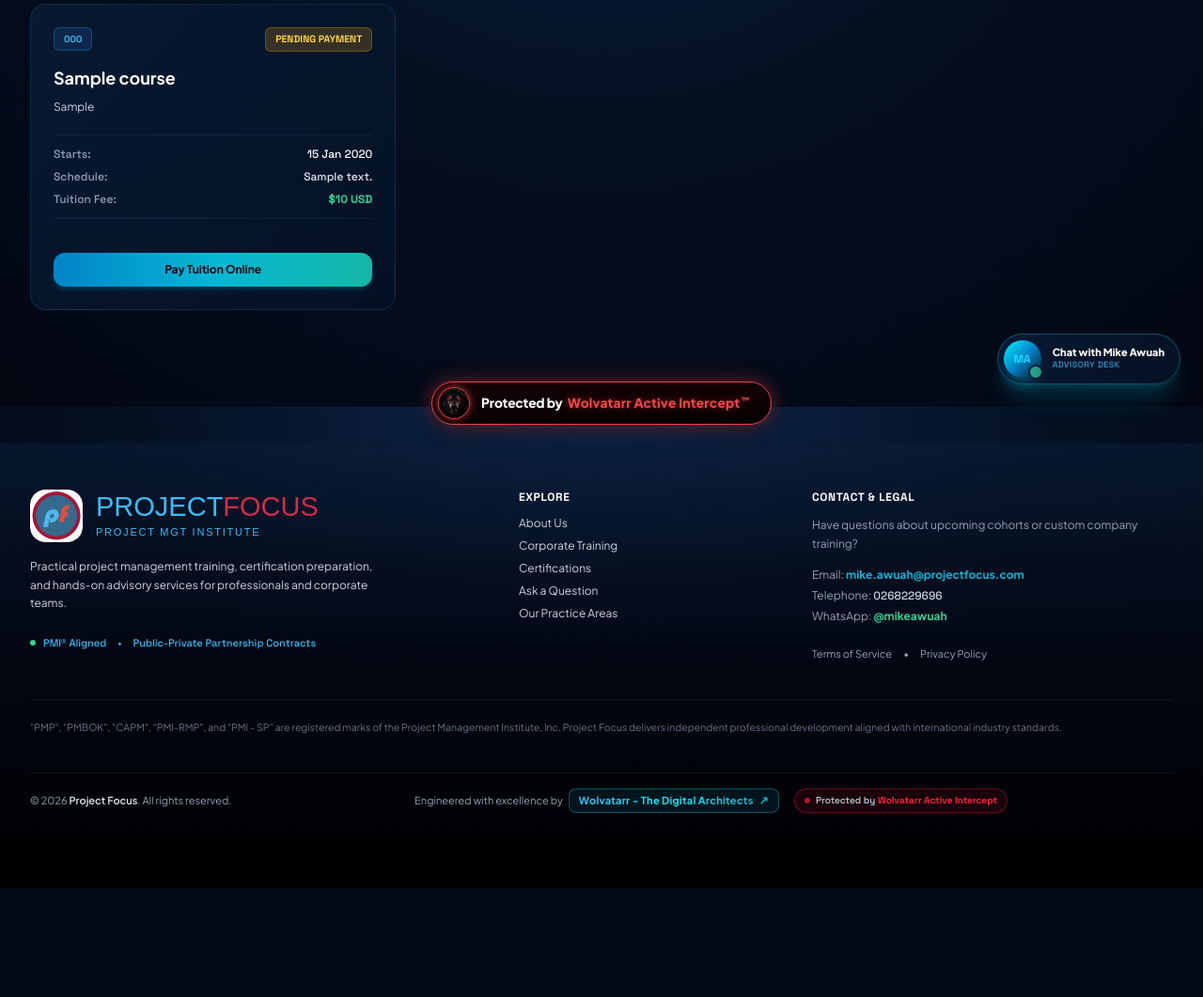
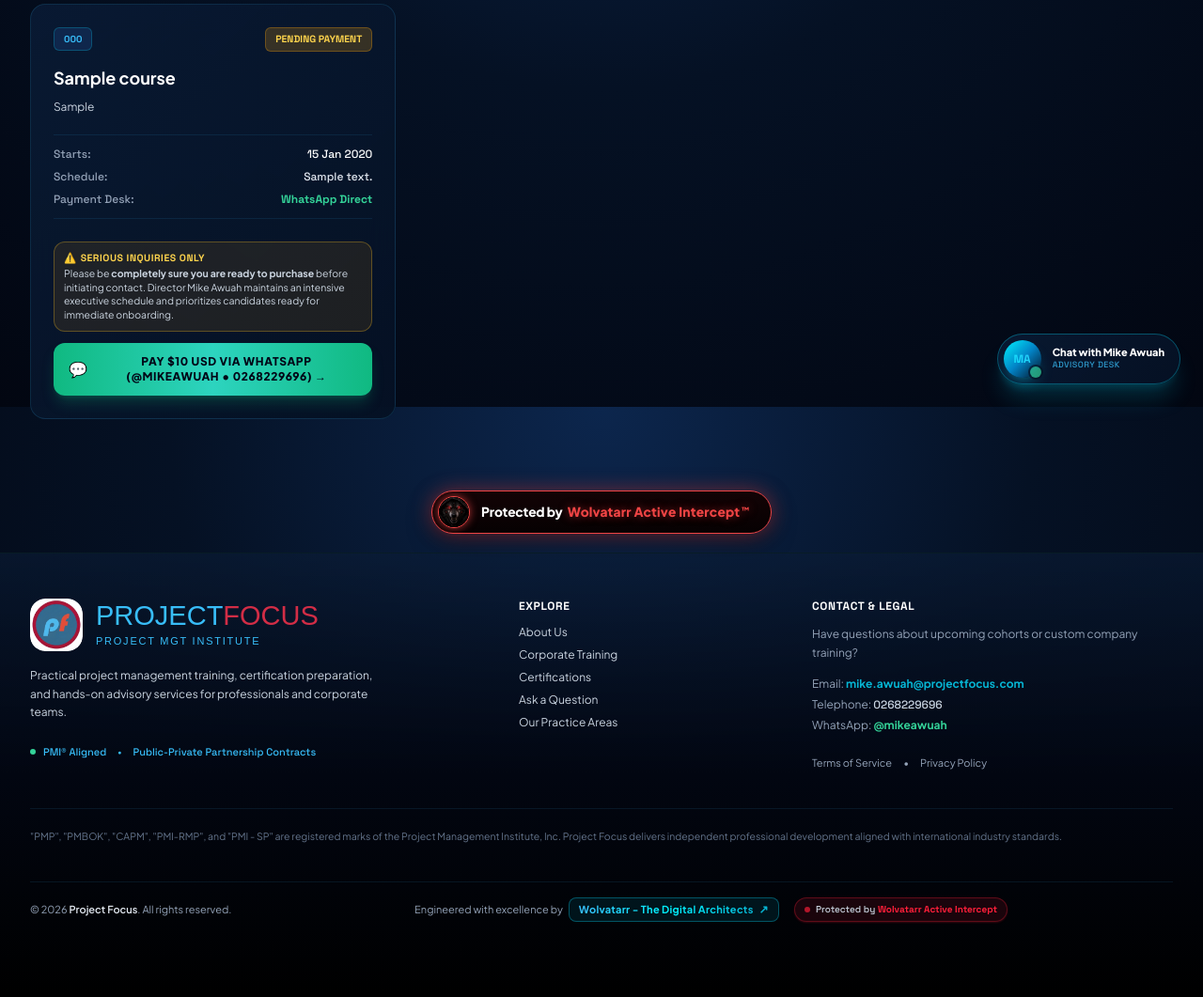
Before and after one commit to Wolfgh12/pfsite, a Django app: template templates/dashboard.html in a window 1280 px wide. Shown: the part 367-1428 px from the top of the page at 94% size. Before the commit the page ends 1312 px from the top, so only its background shows below. Run offline with Django 5.2, Linux system fonts and the light colour scheme; the template is opened without the code that fills it: values that come from a table or form of the project are taken from there, others are empty; tables that the repository leaves empty hold one stand-in row (values such as "Sample post"); parts of the project's set-up code (start-up, migrations or seed data) failed here and were passed over; some libraries are stand-ins or nearby versions; some web fonts are replaced.

Commit message:
Include exact tuition fee amount in WhatsApp message link and button

```diff
--- a/templates/dashboard.html
+++ b/templates/dashboard.html
@@ -92,23 +92,38 @@
             <span class="text-slate-200">{{ reg.cohort.course.schedule_details }}</span>
           </div>
           <div class="flex items-center justify-between text-slate-400">
-            <span>Tuition Fee:</span>
-            <span class="text-emerald-400 font-bold">${{ reg.cohort.course.fee|floatformat:0 }} USD</span>
+            <span>Payment Desk:</span>
+            <span class="text-emerald-400 font-bold">WhatsApp Direct</span>
           </div>
         </div>
       </div>
 
       <!-- Action Footer -->
-      <div class="pt-5 mt-4">
+      <div class="pt-4 mt-2 space-y-3">
         {% if reg.payment_status != 'PAID' %}
-        <button type="button"
-                class="w-full py-2.5 rounded-xl bg-gradient-to-r from-sea-azure via-sea-cyan to-sea-teal text-sea-abyss font-bold text-xs shadow-md shadow-sea-cyan/20 hover:brightness-110 transition-all text-center">
-          Pay Tuition Online
-        </button>
+        <!-- Executive Advisory Warning Notice -->
+        <div class="p-2.5 rounded-xl bg-amber-500/10 border border-amber-400/30 text-[10.5px] text-amber-200 leading-snug">
+          <div class="flex items-center space-x-1 font-mono font-bold uppercase tracking-wider text-amber-300 mb-0.5">
+            <span>⚠️</span>
+            <span>Serious Inquiries Only</span>
+          </div>
+          <p class="text-slate-300">
+            Please be <strong>completely sure you are ready to purchase</strong> before initiating contact. Director Mike Awuah maintains an intensive executive schedule and prioritizes candidates ready for immediate onboarding.
+          </p>
+        </div>
+
+        <!-- WhatsApp Payment Initiation Button -->
+        <a href="https://wa.me/233268229696?text=Hello%20Director%20Mike%2C%20I%20am%20interested%20in%20{{ reg.cohort.course.title|urlencode }}%20%5B{{ reg.cohort.cohort_code|urlencode }}%5D%20for%20%24{{ reg.cohort.course.fee|floatformat:0 }}%20USD%20and%20I%20am%20ready%20to%20pay.%20Please%20provide%20the%20payment%20details."
+           target="_blank"
+           rel="noopener noreferrer"
+           class="w-full py-3 px-4 rounded-xl bg-gradient-to-r from-emerald-500 via-teal-400 to-emerald-500 hover:brightness-110 text-slate-950 font-black text-xs uppercase tracking-wider shadow-lg shadow-emerald-500/25 active:scale-95 transition-all flex items-center justify-center space-x-2 text-center">
+          <span class="text-base">💬</span>
+          <span>Pay ${{ reg.cohort.course.fee|floatformat:0 }} USD via WhatsApp (@mikeawuah • 0268229696) &rarr;</span>
+        </a>
         {% else %}
         <a href="{% url 'courses:detail' reg.cohort.course.slug %}"
            class="block w-full py-2.5 rounded-xl bg-sea-surface border border-sea-cyan/30 text-sea-cyan hover:bg-sea-cyan hover:text-sea-abyss text-xs font-bold transition-all text-center">
-          View Curriculum & Resources
+          View Curriculum &amp; Resources
         </a>
         {% endif %}
       </div>
```
